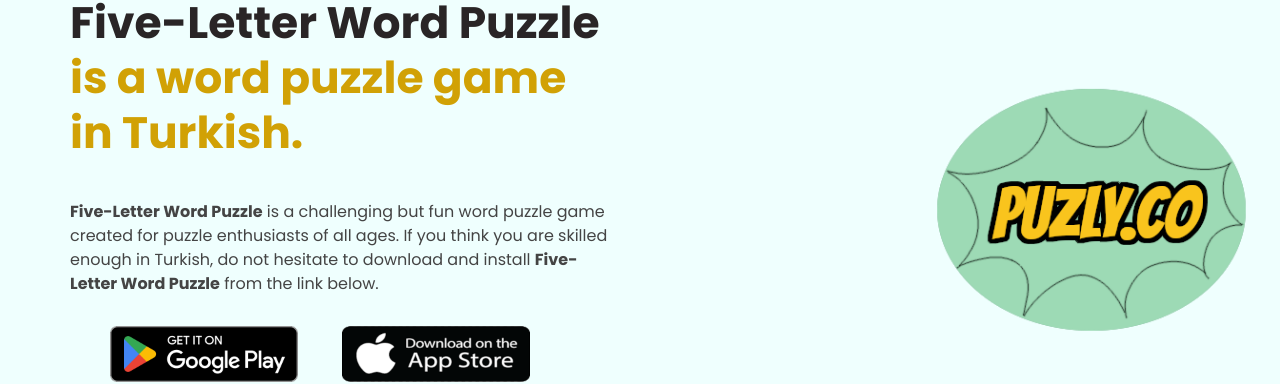
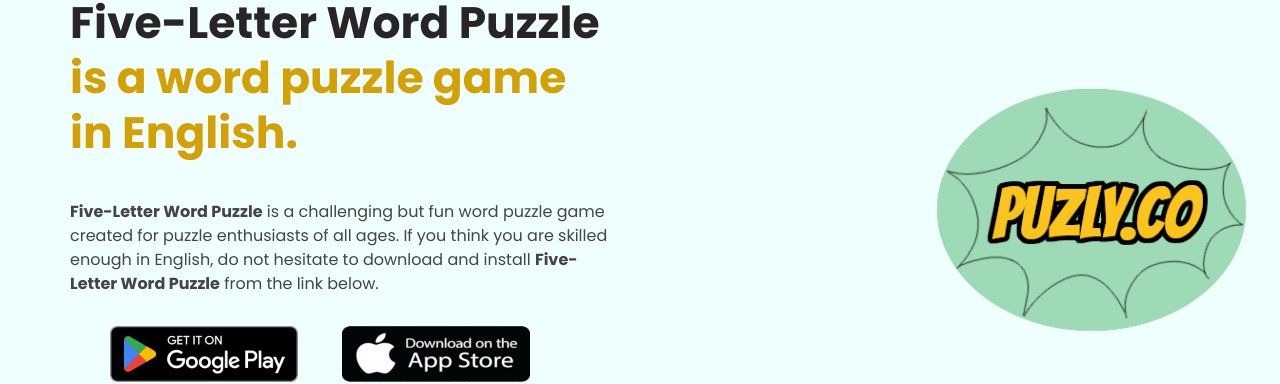
Before and after one commit to Puzly-Co/flwp.puzly.co, a Jekyll site: the page built from index.md, in a window 1280 px wide and 960 px high. Shown: the part 135-519 px from the top of the window. Built offline with Jekyll 4.4.1, drawn with Linux system fonts in a browser that asks for light colours.

Commit message:
Fixed en index and 404 pages.

```diff
--- a/index.md
+++ b/index.md
@@ -9,10 +9,10 @@ show_language_options: true
 	<div class="container">
 		<div class="section-content">
 			<div class="section-title">
-				<span>Five-Letter Word Puzzle</span> is a word puzzle game in Turkish.
+				<span>Five-Letter Word Puzzle</span> is a word puzzle game in English.
 			</div>
 			<div class="section-text">
-				<span>Five-Letter Word Puzzle</span> is a challenging but fun word puzzle game created for puzzle enthusiasts of all ages. If you think you are skilled enough in Turkish, do not hesitate to download and install <span>Five-Letter Word Puzzle</span> from the link below.
+				<span>Five-Letter Word Puzzle</span> is a challenging but fun word puzzle game created for puzzle enthusiasts of all ages. If you think you are skilled enough in English, do not hesitate to download and install <span>Five-Letter Word Puzzle</span> from the link below.
 			</div>
 			<div class="section-badge">
 				<a href="https://play.google.com/store/apps/details?id=co.puzly.flwp" target="_blank"><img alt="Get it on Google Play" id="gp-logo-img" width="188" height="56" src="/images/google-play-badge-en.png" /></a>
```
Also changed, not shown: 404.md (+2 -2 lines).
